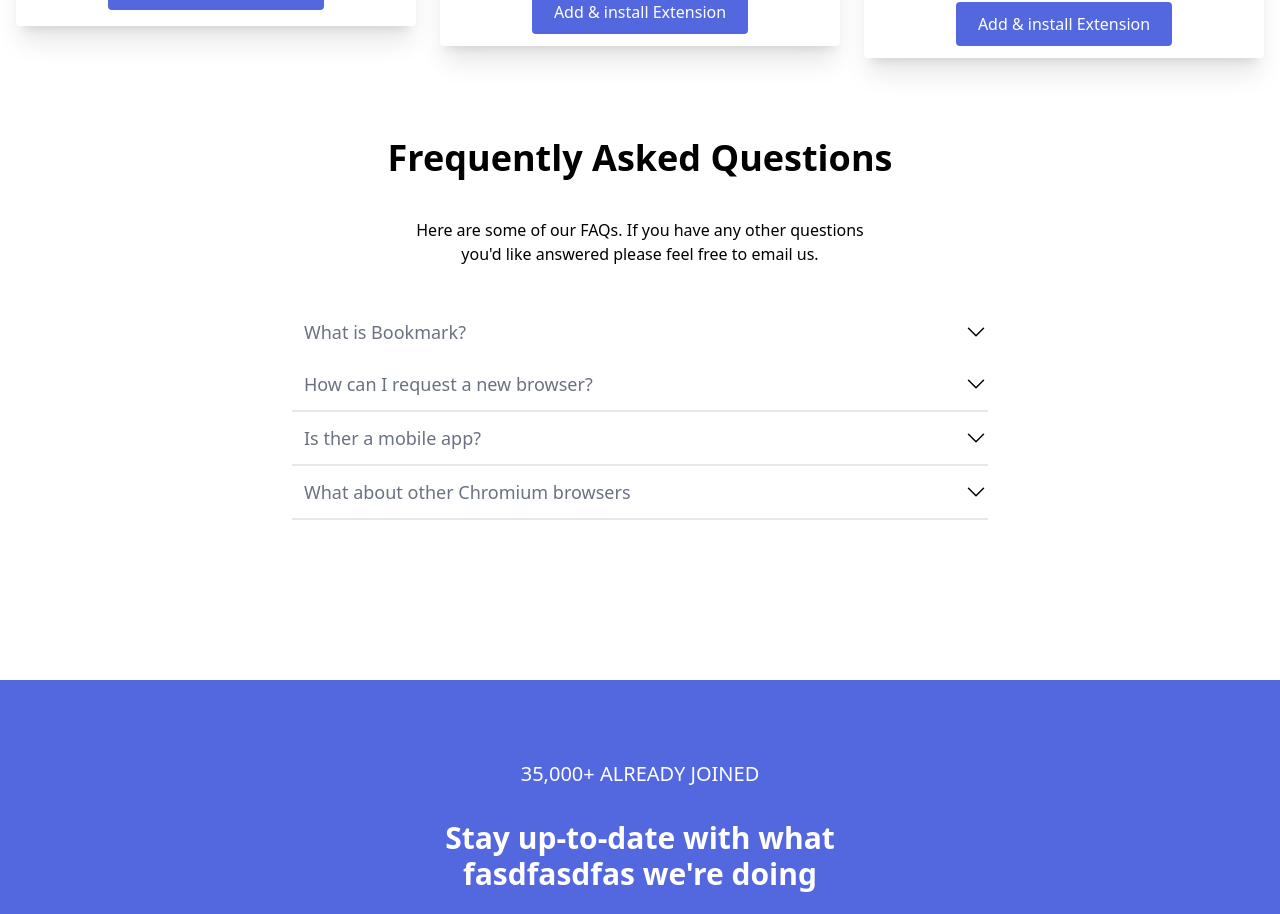
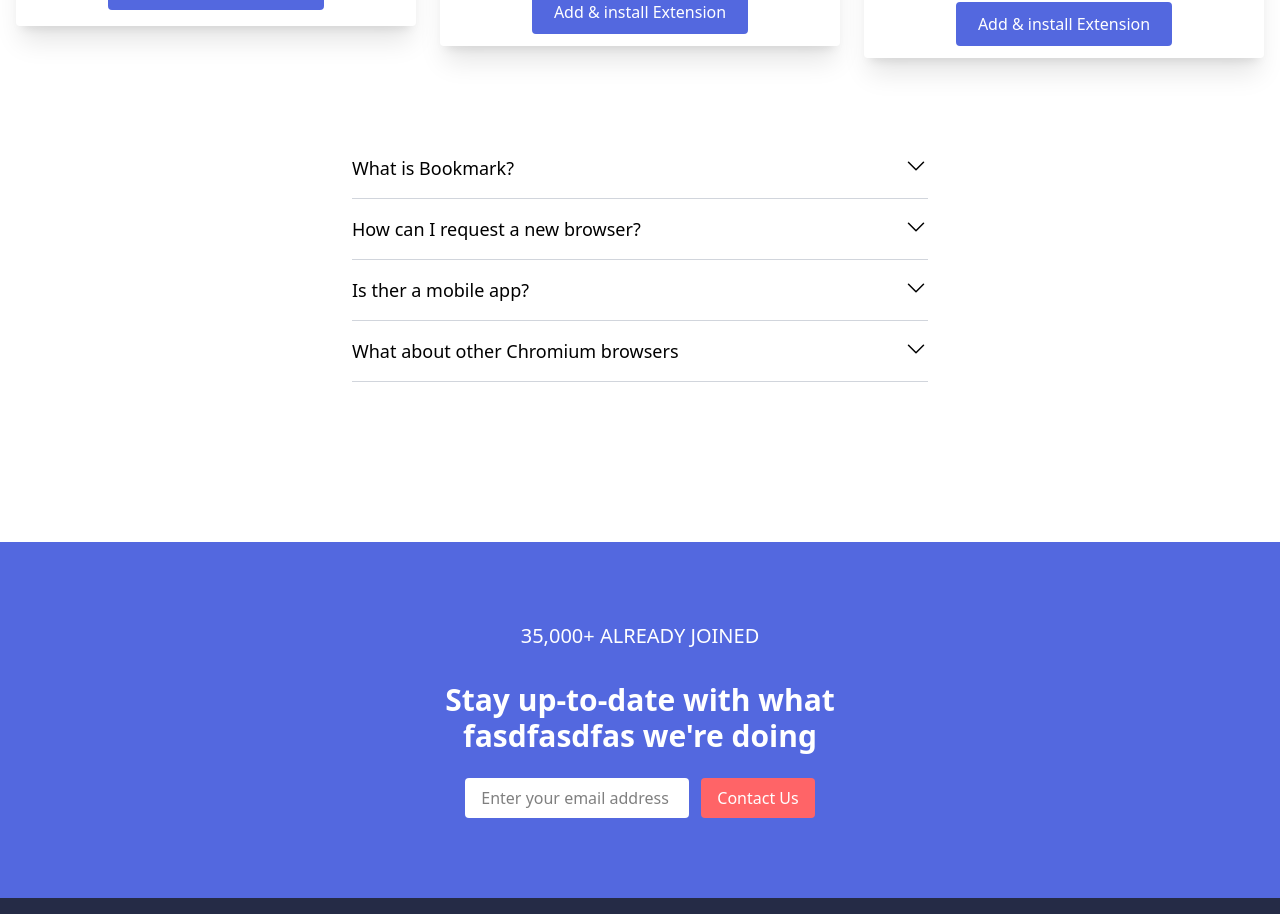
Before and after one commit to Mohammedmt10/BookMarkWebsite, a React (Vite) app in the folder BookMark-Project/: page / in a window 1280 px wide. Shown: the part 2731-3645 px from the top of the page. Built offline with nearby package versions, Linux system fonts and the light colour scheme.

Commit message:
changed the question section by using group instead of state

```diff
--- a/BookMark-Project/src/components/Questions.tsx
+++ b/BookMark-Project/src/components/Questions.tsx
@@ -1,55 +1,60 @@
-import { useState } from "react";
 import { Arrow } from "../icons/Arrow";
 
 export function Questions() {
 
-    const [question , setQuestion] = useState("");
 
-    return <div className="mx-auto mb-40">
-        <div className="text-center mb-10">
-            <div className="text-4xl font-bold mb-10">
-                Frequently Asked Questions
+    return <div className="mx-auto justify-items-center mb-40">
+        <div className="text-lg cursor-pointer transition outline-none border-b-1 py-4 border-gray-300 group max-w-xl" tabIndex={0}>
+            <div className="flex justify-between">
+                <div className="group-hover:text-orange-400 items-center">
+                    What is Bookmark?
+                </div>
+                <div className="group-focus:text-orange-500 group-focus:rotate-180">
+                    <Arrow />
+                </div>
             </div>
-            <div className="text-center">
-                Here are some of our FAQs. If you have any other questions <br />
-                you'd like answered please feel free to email us.
+            <div className="overflow-hidden transition group-focus:max-h-fit max-h-0 ease group-focus:mt-5">
+                Lorem ipsum dolor sit amet consectetur adipisicing elit. Asperiores possimus facilis aliquid deserunt! Ad vero quam reiciendis nulla repellat voluptate praesentium quisquam suscipit earum, reprehenderit debitis minus veniam optio! Qui.
             </div>
         </div>
-        <div onClick={()=>{
-            setQuestion(question ?  "" : "Q1");
-        }} className={`flex justify-center mx-auto items-center ${!open ? "border-b-2" : ""} border-gray-200 w-fit`}>
-                <div className="duration-300 min-w-2xl p-3 text-lg text-gray-500  hover:text-red-400  cursor-pointer">What is Bookmark?</div>
-                <div className={`${question == "Q1" ? "rotate-180" : ""}`}><Arrow /></div>
+        <div className="text-lg cursor-pointer transition outline-none border-b-1 py-4 border-gray-300 group max-w-xl" tabIndex={1}>
+            <div className="flex justify-between">
+                <div className="group-hover:text-orange-400 items-center">
+                    How can I request a new browser?
+                </div>
+                <div className="group-focus:text-orange-500 group-focus:rotate-180">
+                    <Arrow />
+                </div>
+            </div>
+            <div className="overflow-hidden transition group-focus:max-h-fit max-h-0 ease group-focus:mt-5">
+                Lorem ipsum dolor sit amet consectetur adipisicing elit. Asperiores possimus facilis aliquid deserunt! Ad vero quam reiciendis nulla repellat voluptate praesentium quisquam suscipit earum, reprehenderit debitis minus veniam optio! Qui.
+            </div>
         </div>
-        {question == "Q1"  && <div className="justify-center mx-auto max-w-2xl border-b-2 border-gray-200 py-3">
-            Lorem ipsum dolor sit amet consectetur adipisicing elit. Dolorum nihil sapiente autem distinctio cupiditate dolorem debitis pariatur animi iste iusto. Fugit, aliquam porro. Officia delectus ut illum, nisi magni beatae?
-        </div>}
-        <div onClick={()=>{
-            setQuestion((question ?  "" : "Q2"))
-        }} className={`flex justify-center mx-auto items-center ${!(question == "Q2") ? "border-b-2" : ""} border-gray-200 w-fit`}>
-                <div className="duration-300 min-w-2xl p-3 text-lg text-gray-500  hover:text-red-400  cursor-pointer">How can I request a new browser?</div>
-                <div className={`${question == "Q2"  ? "rotate-180" : ""}`}><Arrow /></div>
+        <div className="text-lg cursor-pointer transition outline-none border-b-1 py-4 border-gray-300 group max-w-xl" tabIndex={1}>
+            <div className="flex justify-between">
+                <div className="group-hover:text-orange-400 items-center">
+                    Is ther a mobile app?
+                </div>
+                <div className="group-focus:text-orange-500 group-focus:rotate-180">
+                    <Arrow />
+                </div>
+            </div>
+            <div className="overflow-hidden transition group-focus:max-h-fit max-h-0 ease group-focus:mt-5">
+                Lorem ipsum dolor sit amet consectetur adipisicing elit. Asperiores possimus facilis aliquid deserunt! Ad vero quam reiciendis nulla repellat voluptate praesentium quisquam suscipit earum, reprehenderit debitis minus veniam optio! Qui.
+            </div>
         </div>
-        {question == "Q2" && <div className="justify-center mx-auto max-w-2xl border-b-2 border-gray-200 py-3">
-            Lorem ipsum dolor sit amet consectetur adipisicing elit. Dolorum nihil sapiente autem distinctio cupiditate dolorem debitis pariatur animi iste iusto. Fugit, aliquam porro. Officia delectus ut illum, nisi magni beatae?
-        </div>}
-        <div onClick={()=>{
-            setQuestion((question ?  "" : "Q3"))
-        }} className={`flex justify-center mx-auto items-center ${!(question == "Q3")  ? "border-b-2" : ""} border-gray-200 w-fit`}>
-                <div className="duration-300 min-w-2xl p-3 text-lg text-gray-500  hover:text-red-400  cursor-pointer">Is ther a mobile app?</div>
-                <div className={`${question == "Q3"  ? "rotate-180" : ""}`}><Arrow /></div>
+        <div className="text-lg cursor-pointer transition outline-none border-b-1 py-4 border-gray-300 group max-w-xl" tabIndex={1}>
+            <div className="flex justify-between">
+                <div className="group-hover:text-orange-400 items-center">
+                    What about other Chromium browsers
+                </div>
+                <div className="group-focus:text-orange-500 group-focus:rotate-180">
+                    <Arrow />
+                </div>
+            </div>
+            <div className="overflow-hidden transition group-focus:max-h-fit max-h-0 ease group-focus:mt-5">
+                Lorem ipsum dolor sit amet consectetur adipisicing elit. Asperiores possimus facilis aliquid deserunt! Ad vero quam reiciendis nulla repellat voluptate praesentium quisquam suscipit earum, reprehenderit debitis minus veniam optio! Qui.
+            </div>
         </div>
-        {question == "Q3"  && <div className="justify-center mx-auto max-w-2xl border-b-2 border-gray-200 py-3">
-            Lorem ipsum dolor sit amet consectetur adipisicing elit. Dolorum nihil sapiente autem distinctio cupiditate dolorem debitis pariatur animi iste iusto. Fugit, aliquam porro. Officia delectus ut illum, nisi magni beatae?
-        </div>}
-        <div onClick={()=>{
-            setQuestion((question ?  "" : "Q4"))
-        }} className={`flex justify-center mx-auto items-center ${!(question == "Q4") ? "border-b-2" : ""} border-gray-200 w-fit`}>
-                <div className="duration-300 min-w-2xl p-3 text-lg text-gray-500  hover:text-red-400  cursor-pointer">What about other Chromium browsers</div>
-                <div className={`${(question == "Q4") ? "rotate-180" : ""}`}><Arrow /></div>
-        </div>
-        {(question == "Q4") && <div className="justify-center mx-auto max-w-2xl border-b-2 border-gray-200 py-3">
-            Lorem ipsum dolor sit amet consectetur adipisicing elit. Dolorum nihil sapiente autem distinctio cupiditate dolorem debitis pariatur animi iste iusto. Fugit, aliquam porro. Officia delectus ut illum, nisi magni beatae?
-        </div>}
     </div>
 }
```
